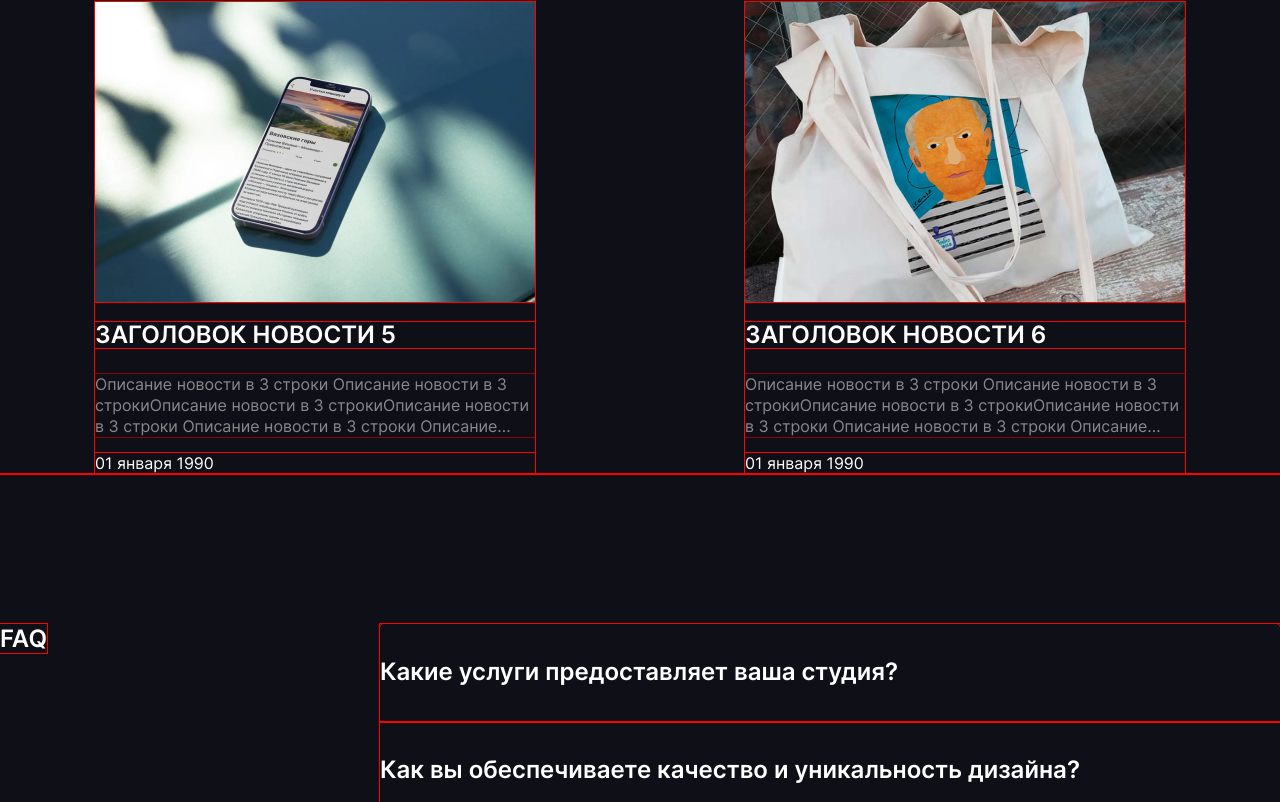
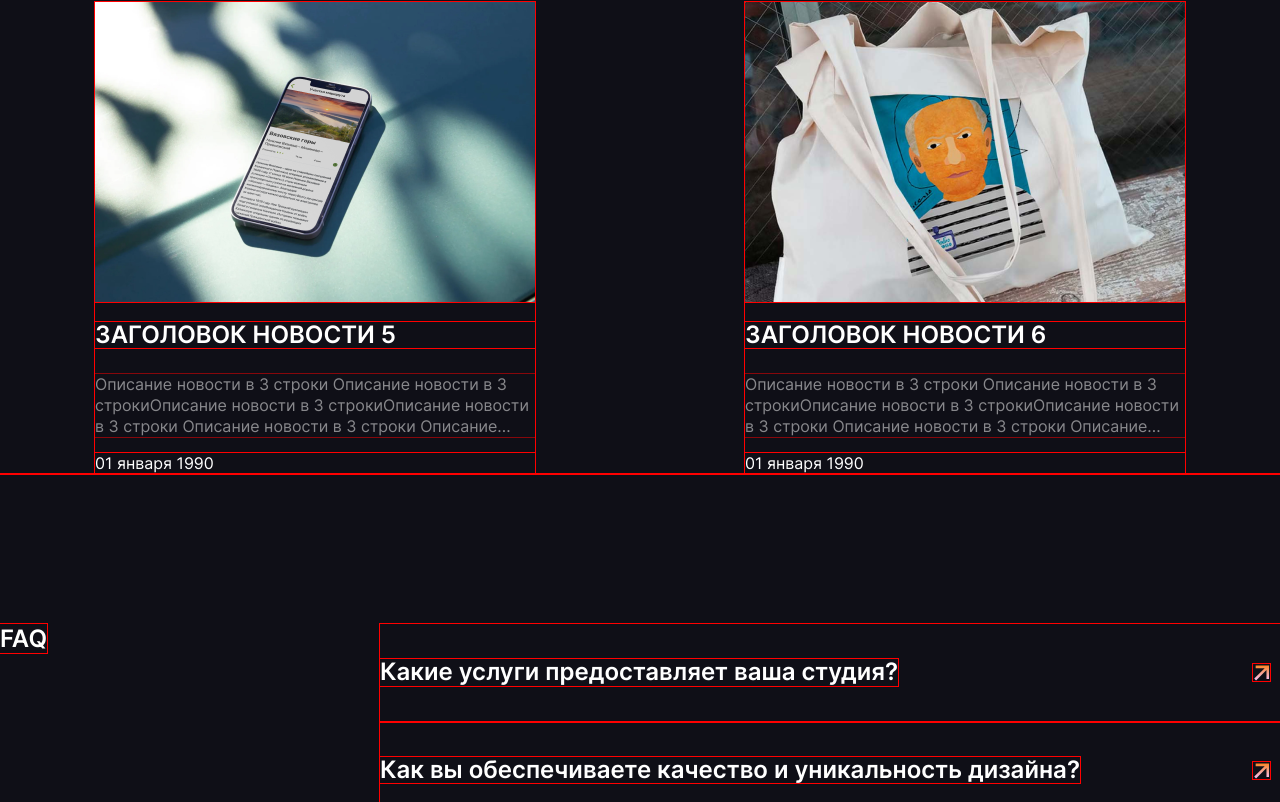
Before and after one commit to homo-errantium/500na700, a React (Create React App) app: page /#/ in a window 1280 px wide. Shown: the part 1998-2800 px from the top of the page. Built offline with nearby package versions, Linux system fonts and the light colour scheme.

Commit message:
add subs form

```diff
--- a/src/components/Accordeon/AccordeonFAQ/AccordeonFAQ.js
+++ b/src/components/Accordeon/AccordeonFAQ/AccordeonFAQ.js
@@ -1,4 +1,5 @@
 import './AccordeonFAQ.sass';
+import vectorUp from '../../../images/vectorUp.svg';
 
 function AccordeonFAQ() {
     return (
@@ -6,10 +7,17 @@ function AccordeonFAQ() {
             <label class='accordion'>
                 <input type='radio' name='radio-accordion' />
                 <div class='accordion__header'>
-                    Какие услуги предоставляет ваша студия?
+                    <p className='accordion__header-text'>
+                        Какие услуги предоставляет ваша студия?
+                    </p>
+                    <img
+                        src={vectorUp}
+                        alt='стрелка меню'
+                        className='accordion__header-img'
+                    />
                 </div>
                 <div class='accordion__content'>
-                    <p>
+                    <p class='accordion__content-text'>
                         Мы придерживаемся высоких стандартов качества и
                         стремимся создавать уникальный дизайн, отвечающий
                         потребностям и ожиданиям наших клиентов. Наши дизайнеры
@@ -21,10 +29,17 @@ function AccordeonFAQ() {
             <label class='accordion'>
                 <input type='radio' name='radio-accordion' />
                 <div class='accordion__header'>
-                    Как вы обеспечиваете качество и уникальность дизайна?
+                    <p className='accordion__header-text'>
+                        Как вы обеспечиваете качество и уникальность дизайна?
+                    </p>
+                    <img
+                        src={vectorUp}
+                        alt='стрелка меню'
+                        className='accordion__header-img'
+                    />
                 </div>
                 <div class='accordion__content'>
-                    <p>
+                    <p class='accordion__content-text'>
                         Мы придерживаемся высоких стандартов качества и
                         стремимся создавать уникальный дизайн, отвечающий
                         потребностям и ожиданиям наших клиентов. Наши дизайнеры
@@ -36,11 +51,18 @@ function AccordeonFAQ() {
             <label class='accordion'>
                 <input type='radio' name='radio-accordion' />
                 <div class='accordion__header'>
-                    Предоставляете ли вы услуги по созданию контента для сайтов
-                    и приложений?
+                    <p className='accordion__header-text'>
+                        Предоставляете ли вы услуги по созданию контента для
+                        сайтов и приложений?
+                    </p>
+                    <img
+                        src={vectorUp}
+                        alt='стрелка меню'
+                        className='accordion__header-img'
+                    />
                 </div>
                 <div class='accordion__content'>
-                    <p>
+                    <p class='accordion__content-text'>
                         Мы придерживаемся высоких стандартов качества и
                         стремимся создавать уникальный дизайн, отвечающий
                         потребностям и ожиданиям наших клиентов. Наши дизайнеры
--- a/src/components/Accordeon/AccordeonFAQ/AccordeonFAQ.sass
+++ b/src/components/Accordeon/AccordeonFAQ/AccordeonFAQ.sass
@@ -1,8 +1,8 @@
 .accordeon__container
   width: 900px
+
 .accordion
   display: block
-  font-size: inherit
   margin: 0px
   position: relative
   border-bottom: 0.5px solid rgba(255, 255, 255, 0.3)
@@ -18,74 +18,49 @@
 
 
 .accordion__header
+  display: flex
+  justify-content: space-between
+  align-items: center
   background-color: transparent
   border-bottom-width: 0px
-  color: #fff
   cursor: pointer
   transition: background 0.2s
   padding: 35px 0 35px 0
   position: relative
   z-index: 2
+
+
+.accordion__header-text
+  margin: 0
+  color: #fff
   font-family: Inter
   font-size: 24px
   font-weight: 600
   line-height: 26.4px
   text-align: left
+  max-width: 700px
+
+.accordion__header-img
+  margin-right: 10px
+  width: 17px
+  height: 17px
 
 
 .accordion__header:hover
   cursor: pointer
 
-.accordion__header:before, .accordion__header:after
-  content: ''
-  display: block
-  position: absolute
-  z-index: 3
-
-.accordion__header:before
-  height: 2px
-  margin-top: -1px
-  top: 50%
-  right: 20px
-  width: 8px
-
-.accordion__header:after
-  height: 8px
-  margin-top: -4px
-  top: 50%
-  right: 23px
-  width: 2px
-
-.accordion input:checked ~ .accordion__header:after
-  display: none
-
-.accordion:first-child .accordion__header
-  border-top-left-radius: 4px
-  border-top-right-radius: 4px
-
-.accordion:last-child .accordion__header
-  border-bottom-width: 1px
-  border-bottom-left-radius: 4px
-  border-bottom-right-radius: 4px
-
-.accordion:last-child input:checked ~ .accordion__header
-  border-bottom-left-radius: 0px
-  border-bottom-right-radius: 0px
-
 
 .accordion__content
-  // background-color:
   display: none
-  padding: 20px
+  max-width: 580px
+  width: 100%
+  padding-bottom: 30px
+  &-text
+    margin: 0
 
 .accordion input:checked ~ .accordion__content
   display: block
 
-.accordion:last-child .accordion__content
-  border-bottom-width: 1px
-  border-radius: 0px 0px 4px 4px
-
-.accordion__content h6
-  color: #607D8B
-  font-size: 18px
-  margin-bottom: 5px
+.accordion input:checked + .accordion__header .accordion__header-img
+  transform: rotate(90deg)
+  transition: all .3s
--- a/src/components/Pages/MainPage/MainPage.js
+++ b/src/components/Pages/MainPage/MainPage.js
@@ -13,11 +13,11 @@ function MainPage() {
         <div className='page'>
             <Header />
             <Main>
-                <div className='container container_column'>
-                    <section className='promo-slider'>
+                {/* <div className='container container_column'> */}
+                <section className='promo-slider container container_column'>
                     <Slider data={sliderData} />
                 </section>
-                    <section className='news'>
+                <section className='news container container_column'>
                     <h2 className='news__title'>Новости</h2>
                     <div className='news__card-container'>
                         {newsData.map((item) => {
@@ -25,14 +25,49 @@ function MainPage() {
                         })}
                     </div>
                 </section>
-                    <section className='faq'>
+                <section className='faq container '>
                     <h2 className='faq__title'>faq</h2>
                     <div className='faq__info'>
                         <AccordeonFAQ />
                     </div>
                 </section>
-                    {/* <section className='subscription'></section> */}
+                <section className='subscription'>
+                    <div className='container'>
+                        <div className='subscription__text-container'>
+                            <h2 className='subscription__title'>
+                                Подпишись на рассылку
+                            </h2>
+                            <p className='subscription__subtitle'>
+                                Отправляем анонсы новых статей, выпусков и
+                                трансляций
+                            </p>
                         </div>
+                    </div>
+                    <div className='subscription__form-container'>
+                        <form action='' method='get'>
+                            <p>
+                                <label for='email'>Электронная почта</label>
+                                <input
+                                    type='email'
+                                    name='email'
+                                    id='email'
+                                    required
+                                />
+                            </p>
+                            <p>
+                                <label for='phone'>Телефон</label>
+                                <input
+                                    type='text'
+                                    name='phone'
+                                    id='phone'
+                                    required
+                                />
+                            </p>
+                            <button type='submit'>Отправить</button>
+                        </form>
+                    </div>
+                </section>
+                {/* </div> */}
             </Main>
             <Footer />
         </div>
--- a/src/components/Pages/MainPage/MainPage.sass
+++ b/src/components/Pages/MainPage/MainPage.sass
@@ -45,6 +45,12 @@
     display: flex
     align-items: flex-start
     justify-content: space-between
+    margin-bottom: 76px
     &__title
         margin: 0
         text-transform: uppercase
+
+.subscription
+    width: 100%
+    padding: 40px 80px
+    display: flex
```
Lines whose indentation alone changed are shown as unchanged.
